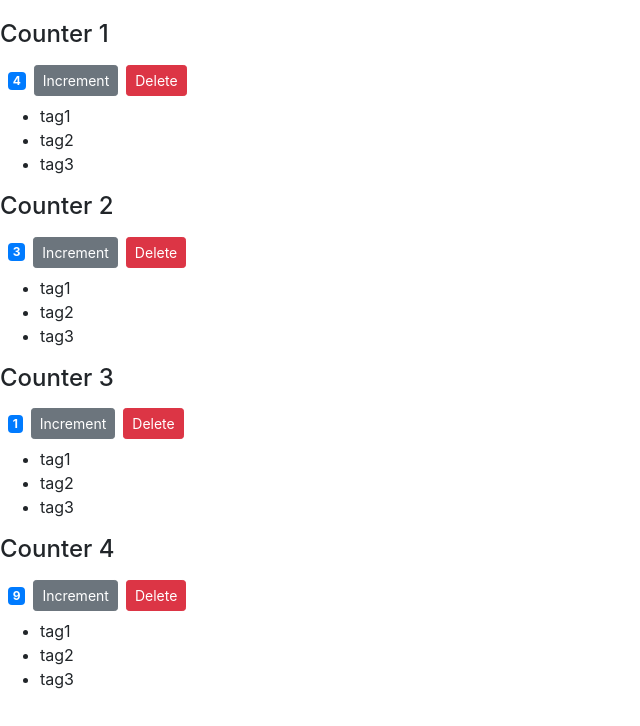
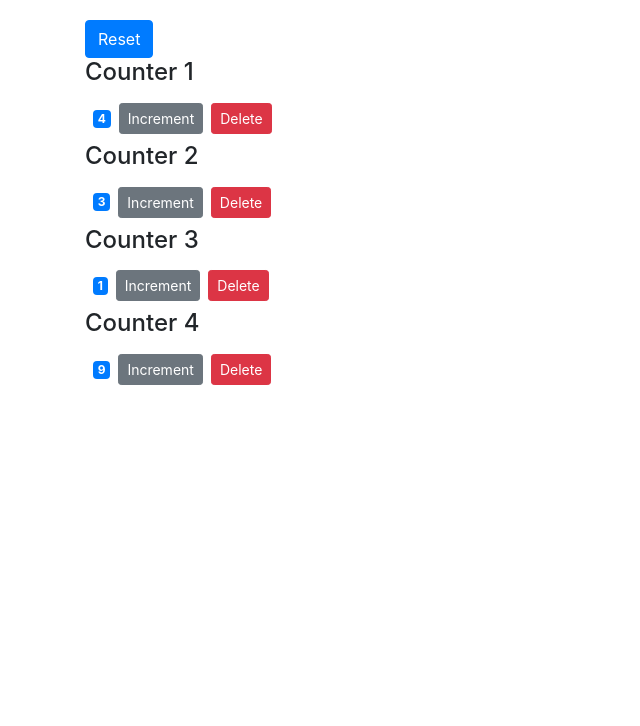
Before and after one commit to ZahraJiryaee/vidly, a React (Create React App) app: page / in a window 1280 px wide. Shown: the top 726 px of the page, without its empty margins (0-640 px from the left). Built offline with nearby package versions, Linux system fonts and the light colour scheme.

Commit message:
4.9. single source of truth   4.10. removing the local state

```diff
--- a/src/App.js
+++ b/src/App.js
@@ -1,12 +1,13 @@
-import React, { Component } from 'react';
-import Movies from './components/movies'
-import './App.css';
+import React, { Component } from "react";
+import Movies from "./components/movies";
+import Counters from "./components/counters";
+import "./App.css";
 
 class App extends Component {
-  render(){
+  render() {
     return (
       <main className="container">
-        <Movies />
+        <Counters />
       </main>
     );
   }
--- a/src/components/counter.jsx
+++ b/src/components/counter.jsx
@@ -1,19 +1,6 @@
 import React, { Component } from "react";
 
 class Counter extends Component {
-  state = {
-    // count: 0,
-    value: this.props.counter.value,
-    tags: ["tag1", "tag2", "tag3"],
-  };
-
-  /*
-    constructor(){
-        super();
-        this.handleIncrement = this.handleIncrement.bind(this); // bc constructor has access to this
-    }
-    */
-
   render() {
     // console.log(this.props);
     return (
@@ -21,7 +8,7 @@
         {this.props.children}
         <span className={this.getBadgeClasses()}>{this.formatCount()}</span>
         <button
-          onClick={this.handleIncrement}
+          onClick={() => this.props.onIncrement(this.props.counter)}
           style={this.style}
           className="btn btn-secondary btn-sm"
         >
@@ -33,36 +20,18 @@
         >
           Delete
         </button>
-        {this.state.tags.length === 0 && "please create a new tag!"}
-        {this.renderTags()}
       </React.Fragment>
-    );
-  }
-
-  handleIncrement = () => {
-    //  this.state.count ++   //this isn't gonna work
-    this.setState({ value: this.state.value + 1 });
-  };
-
-  renderTags() {
-    if (this.state.tags.length === 0) return <p>Ther are no tags!</p>;
-    return (
-      <ul>
-        {this.state.tags.map((tag) => (
-          <li key={tag}>{tag}</li>
-        ))}
-      </ul>
     );
   }
 
   getBadgeClasses() {
     let classes = "badge m-2 badge-";
-    classes += this.state.value === 0 ? "warning" : "primary";
+    classes += this.props.counter.value === 0 ? "warning" : "primary";
     return classes;
   }
 
   formatCount() {
-    const { value: count } = this.state;
+    const { value: count } = this.props.counter;
     return count === 0 ? "Zero" : count;
   }
 }
--- a/src/components/counters.jsx
+++ b/src/components/counters.jsx
@@ -18,13 +18,27 @@
     this.setState({ counters });
   };
 
+  handleReset() {}
+
+  handleIncrement = (counter) => {
+    const counters = [...this.state.counters];
+    const index = counters.indexOf(counter);
+    counters[index] = { ...counter }; // without this line we are modifying the state directly (we should clone the obj at the given location to get an different obj)
+    counters[index].value++;
+    this.setState({ counters });
+  };
+
   render() {
     return (
       <React.Fragment>
+        <button onClick={this.handleReset} className="btn btn-primary">
+          Reset
+        </button>
         {this.state.counters.map((counter) => (
           <Counter
             key={counter.id}
             onDelete={this.handleDelete}
+            onIncrement={this.handleIncrement}
             counter={counter}
           >
             <h4>Counter {counter.id}</h4>
--- a/src/index.js
+++ b/src/index.js
@@ -6,11 +6,9 @@
 import "bootstrap/dist/css/bootstrap.css";
 import "font-awesome/css/font-awesome.css";
 
-import Counters from "./components/counters";
-
 ReactDOM.render(
   <React.StrictMode>
-    <Counters />
+    <App />
   </React.StrictMode>,
   document.getElementById("root")
 );
```
